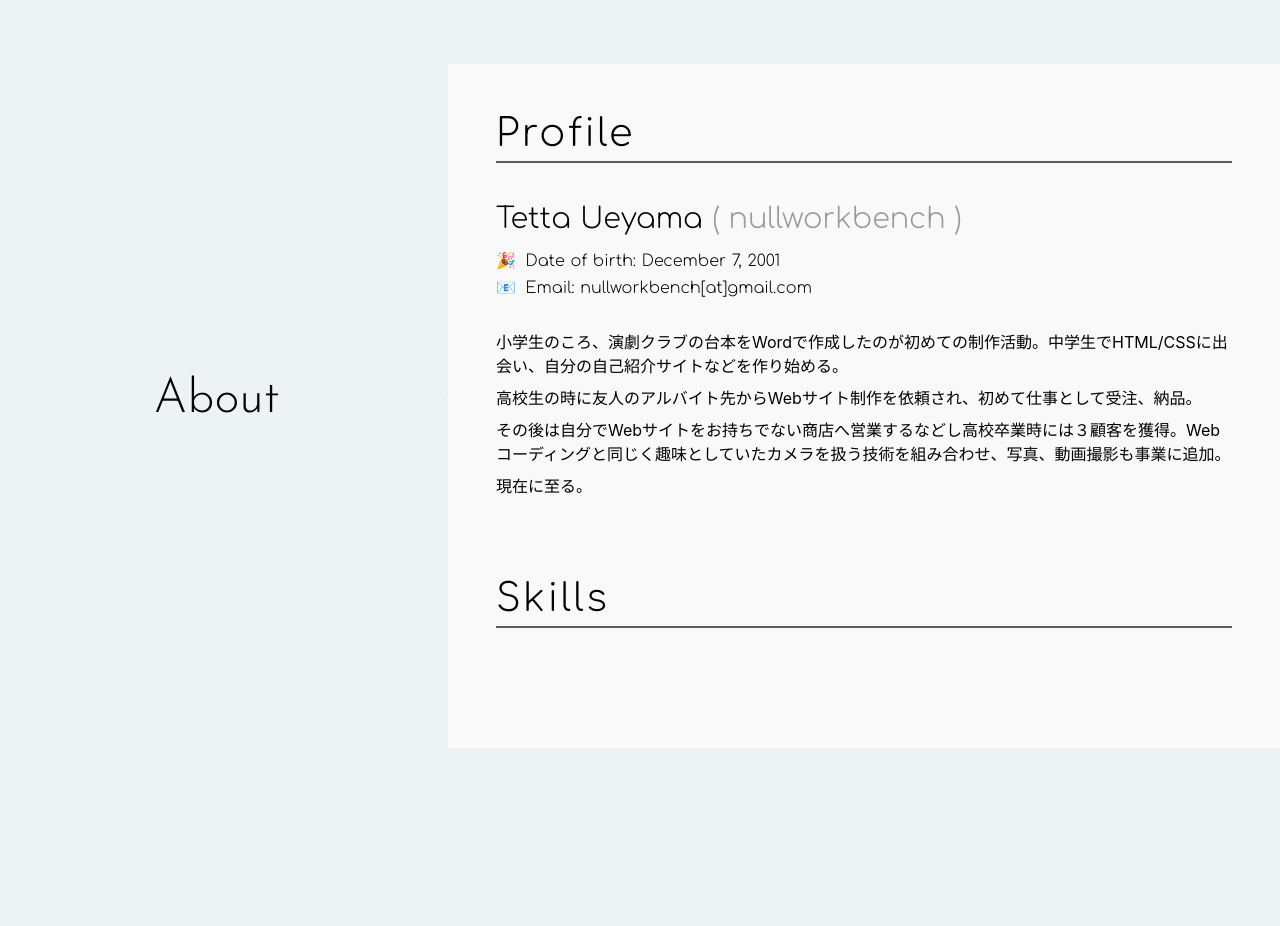
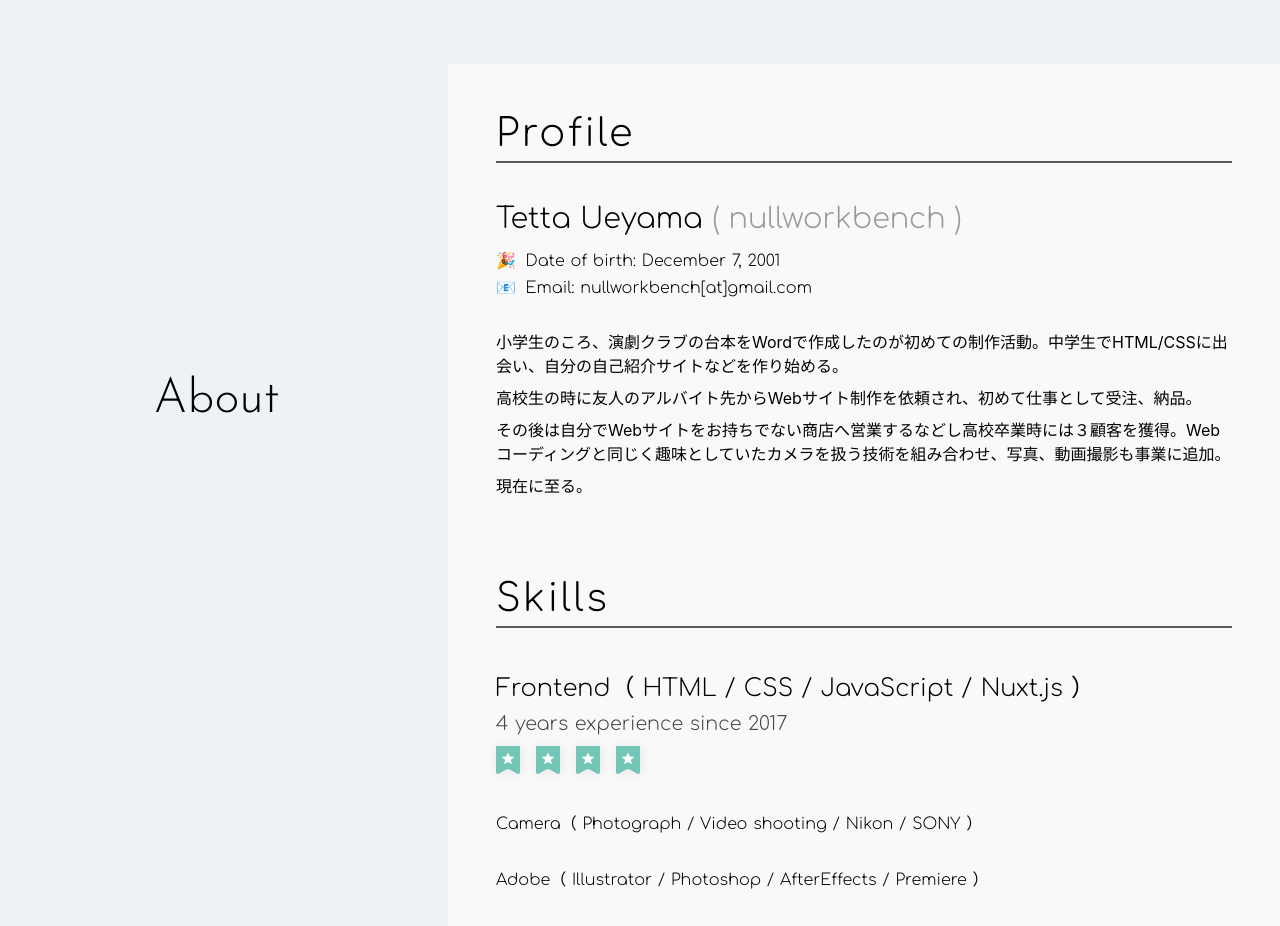
Before and after one commit to nullworkbench/nwb-portfolio, a Nuxt app: page /about in a window 1280 px wide. Shown: the top 926 px of the page. Before the commit the page ends 804 px from the top, so only its background shows below. Built offline with nearby package versions, Linux system fonts and the light colour scheme.

Commit message:
AboutのSkillで経験年数をアイコンで表示するパーツを作成

```diff
--- /dev/null
+++ b/components/Parts/SkillDots.vue
@@ -0,0 +1,41 @@
+<template>
+  <div>
+    <svg
+      v-for="i of numOfDots"
+      :key="i"
+      xmlns="http://www.w3.org/2000/svg"
+      viewBox="0 0 437.51 512"
+    >
+      <path
+        d="M0,479.92a32.08,32.08,0,0,0,48.16,27.76l138.44-80.2a64.2,64.2,0,0,1,64.31,0l138.45,80.2a32.08,32.08,0,0,0,48.15-27.76V0H0"
+        transform="translate(0 0)"
+        style="fill: #73c5b6"
+      />
+      <path
+        d="M114.94,208.42l50.14,41.27a6.43,6.43,0,0,1,2.13,6.57L150.9,319.11a6.42,6.42,0,0,0,9.66,7L215.3,291.2a6.44,6.44,0,0,1,6.91,0l54.73,34.94a6.42,6.42,0,0,0,9.66-7l-16.3-62.85a6.39,6.39,0,0,1,2.13-6.57l50.14-41.27a6.42,6.42,0,0,0-3.69-11.36l-64.83-3.9a6.43,6.43,0,0,1-5.58-4.06l-23.74-60.44a6.42,6.42,0,0,0-11.95,0L189,189.1a6.43,6.43,0,0,1-5.58,4.06l-64.83,3.9a6.42,6.42,0,0,0-3.68,11.36Z"
+        transform="translate(0 0)"
+        style="fill: #fff"
+      />
+    </svg>
+  </div>
+</template>
+
+<script>
+export default {
+  props: {
+    numOfDots: {
+      type: Number,
+      required: true,
+    },
+  },
+}
+</script>
+
+<style scoped>
+svg {
+  display: inline-block;
+  width: 1.5rem;
+  margin-right: 1rem;
+  filter: drop-shadow(1px 1px 5px hsla(0, 0%, 73%, 0.3));
+}
+</style>
--- a/layouts/default.vue
+++ b/layouts/default.vue
@@ -66,7 +66,7 @@ html {
 }
 
 #canvas {
-  position: absolute;
+  position: fixed;
   z-index: -90;
   top: 0;
   left: 0;
--- a/pages/about.vue
+++ b/pages/about.vue
@@ -33,9 +33,24 @@
             <p>現在に至る。</p>
           </div>
         </section>
-        <section>
+
+        <!-- Skills -->
+        <section id="sectionSkills">
           <h3>Skills</h3>
-          <ul></ul>
+          <ul>
+            <li>
+              <h4>Frontend（ HTML / CSS / JavaScript / Nuxt.js ）</h4>
+              <p>4 years experience since 2017</p>
+              <div class="skillDots">
+                <SkillDots :num-of-dots="4" />
+                <!-- <skill-dots /> -->
+              </div>
+            </li>
+            <li>Camera（ Photograph / Video shooting / Nikon / SONY ）</li>
+            <li>
+              Adobe（ Illustrator / Photoshop / AfterEffects / Premiere ）
+            </li>
+          </ul>
         </section>
       </main>
     </div>
@@ -43,13 +58,18 @@
 </template>
 
 <script>
-export default {}
+import SkillDots from '@/components/Parts/SkillDots.vue'
+export default {
+  components: {
+    SkillDots,
+  },
+}
 </script>
 
 <style lang="scss" scoped>
 h2 {
   // position
-  position: absolute;
+  position: fixed;
   top: 50%;
   left: 12%;
   transform: translateY(-50%);
@@ -114,4 +134,31 @@ h3 {
     }
   }
 }
+
+// Skills
+#sectionSkills {
+  font-family: 'Comfortaa', 'Source Sans Pro', -apple-system, BlinkMacSystemFont,
+    'Segoe UI', Roboto, 'Helvetica Neue', Arial, sans-serif;
+  font-weight: 200;
+  font-size: 1rem;
+
+  li {
+    margin-bottom: 2rem;
+  }
+  h4 {
+    font-size: 1.5rem;
+    font-weight: 200;
+    margin-bottom: 0.6rem;
+  }
+
+  p {
+    font-size: 1.2rem;
+    color: #474747;
+    margin-bottom: 0.8rem;
+  }
+
+  .skillDots {
+    // margin-left: 1rem;
+  }
+}
 </style>
```
